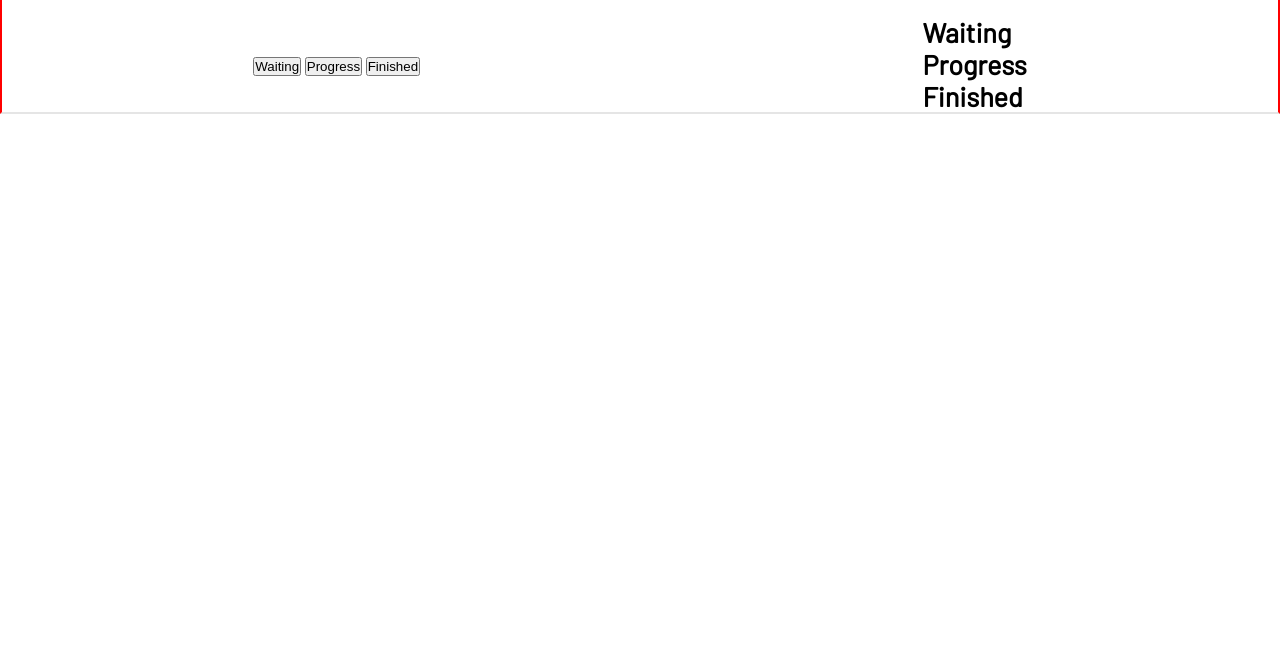
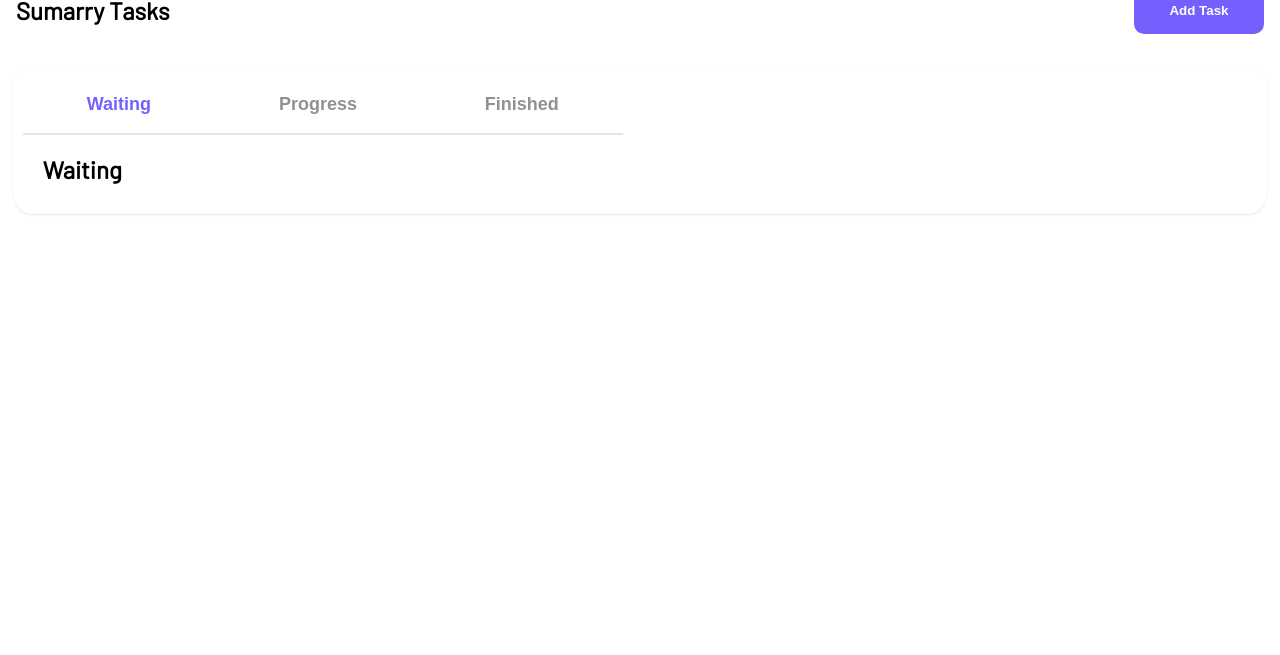
Before and after one commit to repositoryjosequintino/taskmanagerweb, a website: page index.html in a window 1280 px wide. Shown: the part 145-800 px from the top of the page. Drawn offline with nearby package versions, Linux system fonts and the light colour scheme; some packages are replaced by stand-ins of ours.

Commit message:
feature: Implementar Tela de Tarefas

```diff
--- a/application/components/header/header.component.css
+++ b/application/components/header/header.component.css
@@ -4,7 +4,6 @@ nav {
     align-items: center;
     padding: 0px 20px 0px 20px;
     background: #002436;
-    color: #ea4f24;
     height: 100px;
 }
 
@@ -21,7 +20,7 @@ nav .links ul {
 }
 
 nav .links ul li a {
-    color: #ea4f24;
+    color: #7360ff;
 }
 
 nav .links ul li a.active {
--- a/application/controllers/task.controller.js
+++ /dev/null
@@ -1 +0,0 @@
-angular.module('taskManagerApplicationModule').controller('taskController', function ($scope) {});
--- a/application/pages/task/task.page.css
+++ b/application/pages/task/task.page.css
@@ -1,32 +1,70 @@
-.task-summary .line {
-    padding: 20px 20px 0px 20px;
+.title {
+    margin-top: 2rem;
     display: flex;
     justify-content: space-between;
     align-items: center;
+    padding-left: 1rem;
+    padding-right: 1rem;
+    /* border: solid red 2px; */
 }
 
-.container {
-    display: flex;
-    justify-content: center;
-    align-items: center;
+.title button {
+    outline: none;
+    border: none;
+    padding: 1rem;
+    border-radius: 10px;
+    width: 130px;
+    background: #7360ff;
+    color: white;
+    font-weight: bold;
+    cursor: pointer;
 }
 
-.tab-box {
-    width: 100%;
-    border: red solid 2px;
-    padding: 20px 0px 0px 0px;
+.title button:hover {
+    box-shadow: 0 4px 20px rgba(0, 0, 0, 0.1);
+}
+
+.task-box-datatable {
+    width: 98vw;
+    margin: auto;
+    margin-top: 2rem;
+    background-color: white;
+    padding: 10px;
+    box-shadow: 0 1px 2px rgba(0, 0, 0, 0.1);
+    border-radius: 20px;
+}
+
+.task-box-datatable .tab-box {
+    width: 600px;
     display: flex;
     justify-content: space-around;
     align-items: center;
     border-bottom: 2px solid rgba(229, 229, 229);
+    position: relative;
+}
+
+.task-box-datatable .tab-box .tab {
     font-size: 18px;
     font-weight: 600;
+    color: #919191;
+    background: none;
+    border: none;
+    padding: 18px;
+    cursor: pointer;
 }
 
-.tab-box .tabs {}
+.task-box-datatable .tab-box .tab.active-tab {
+    color: #7360ff;
+}
 
-.tab-box .tabs .tab {}
+.task-box-datatable .content-box {
+    padding: 20px;
+}
 
-.tab-box .content-box {}
+.task-box-datatable .content-box .content {
+    display: none;
+}
 
-.tab-box .content-box .content {}
+.task-box-datatable .content-box .content.active-content {
+    display: block;
+}
--- a/application/pages/task/task.page.html
+++ b/application/pages/task/task.page.html
@@ -1,20 +1,18 @@
-<div class="task-summary">
-
-    <div class="line">
-        <span>Task Summary</span>
-        <button>New Task</button>
+<div class="title">
+    <h2>Sumarry Tasks</h2>
+    <button>Add Task</button>
 </div>
 
-    <div class="container">
+<div class="task-box-datatable">
 
     <div class="tab-box">
-            <div class="tabs">
-                <button class="tab">Waiting</button>
+        <button class="tab active-tab">Waiting</button>
         <button class="tab">Progress</button>
         <button class="tab">Finished</button>
     </div>
+
     <div class="content-box">
-                <div class="content">
+        <div class="content active-content">
             <h2>Waiting</h2>
         </div>
         <div class="content">
@@ -24,8 +22,5 @@
             <h2>Finished</h2>
         </div>
     </div>
-        </div>
 
 </div>
-
-</div>
--- a/application/pages/task/task.page.js
+++ b/application/pages/task/task.page.js
@@ -0,0 +1,15 @@
+angular.module('taskManagerApplicationModule').controller('taskController', function ($scope) {
+
+    const tabArray = document.querySelectorAll(".tab");
+    const contentArray = document.querySelectorAll(".content");
+
+    tabArray.forEach((tab, index) => {
+        tab.addEventListener("click", () => {
+            tabArray.forEach(tab => tab.classList.remove("active-tab"));
+            tab.classList.add("active-tab");
+            contentArray.forEach(content => content.classList.remove("active-content"));
+            contentArray[index].classList.add("active-content");
+        });
+    });
+
+});
--- a/index.html
+++ b/index.html
@@ -20,7 +20,8 @@
     <link rel="stylesheet" href="./resources/styles/global.css"/>
     <script src="./application/components/header/header.component.js"></script>
     <link rel="stylesheet" href="./application/components/header/header.component.css"/>
-    <script src="./application/controllers/task.controller.js"></script>
+    <script src="./application/pages/task/task.page.js"></script>
+    <script src="./application/pages/task/task.page.js"></script>
     <link rel="stylesheet" href="./application/pages/task/task.page.css"/>
 
 </body>
```
Lines whose indentation alone changed are shown as unchanged.
